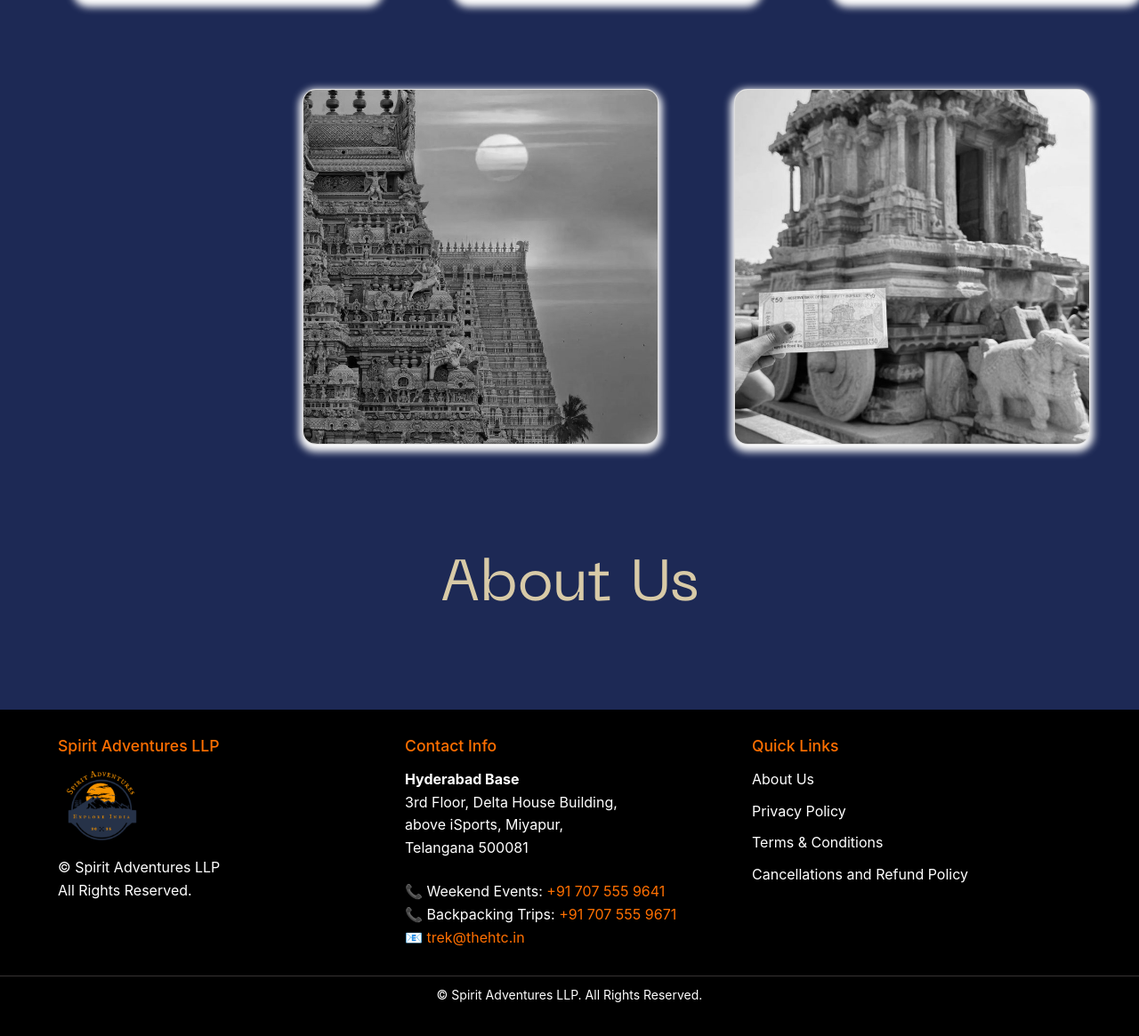
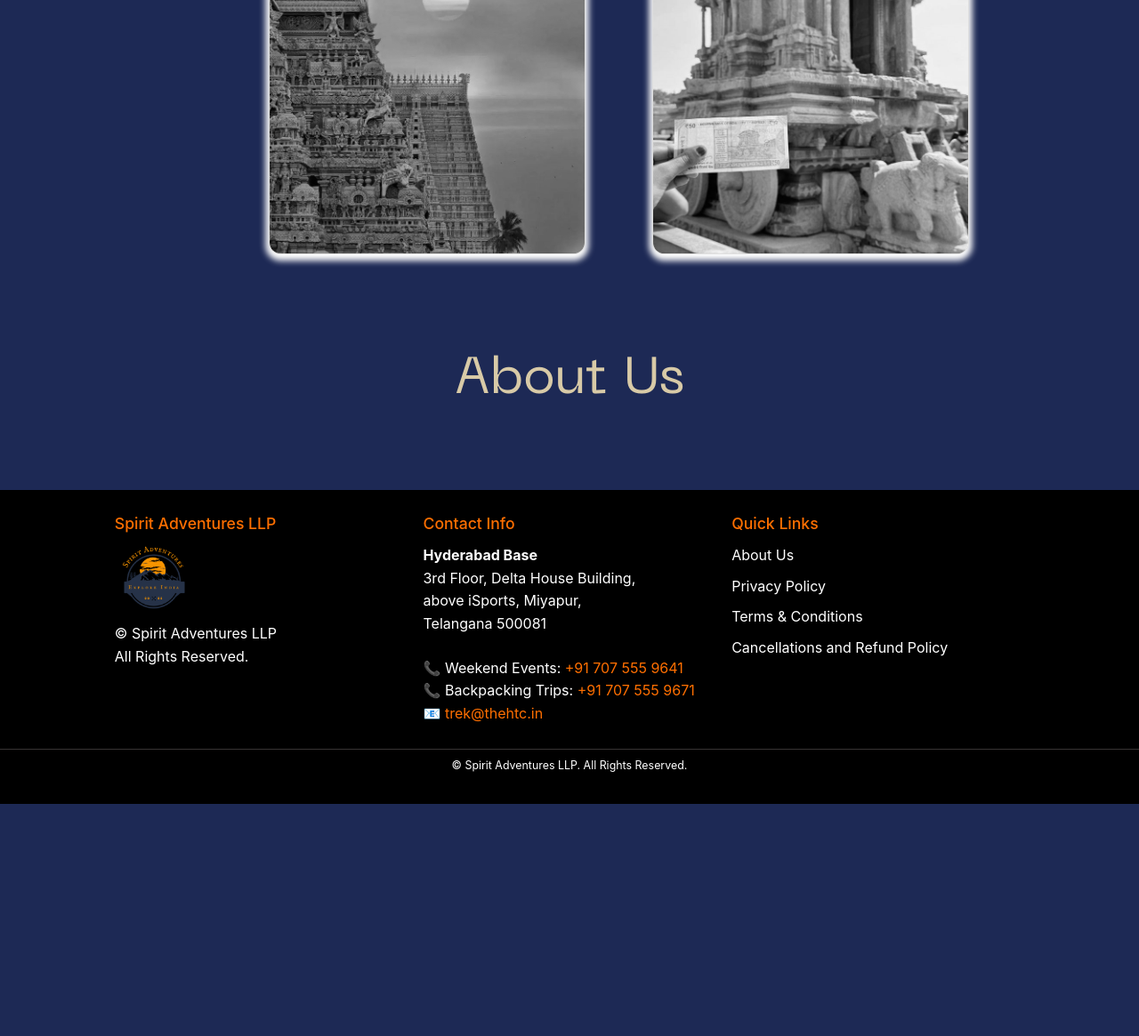
Before and after one commit to nagalakshmi1245/Spirit-Adventures, a Django app: page / in a window 1280 px wide; the page is wider, and only the part inside the window is pictured. Shown: the part 1423-2588 px from the top of that part at 89% size. After the commit the page ends 2327 px from the top of that part, so only its background shows below. Run offline with Django 5.2, Linux system fonts and the light colour scheme; some libraries are stand-ins or nearby versions.

Commit message:
Update home.css

```diff
--- a/spiritproject/static/css/home.css
+++ b/spiritproject/static/css/home.css
@@ -26,8 +26,8 @@ html{
     scroll-behavior: smooth;
 }
 *{
-    padding: 0%;
-    margin: 0px;
+    padding: 0;
+    margin: 0;
 }
 
 /* LOADING */
@@ -201,26 +201,26 @@ html{
 
 @keyframes navanime {
     from{
-        transform: translateX(0px);
+        transform: translateX(0vw);
     }
     to{
-        transform: translateY(90px);
+        transform: translateY(6.25vw);
     }
 }
 
 .items{
-    margin-left: 70px;
-    margin-top: -2px;
+    margin-left: 4.86vw;
+    margin-top: -0.14vw;
     color: white;
 }
 #logo_item{
-    margin-left: -770px;
+    margin-left: -53.47vw;
 }
 
 /* CATEGORIES */
 
 #cate_section{
-    margin-top: 800px;
+    margin-top: 55.56vw;
 }
 
 #categories_sec{
@@ -229,29 +229,29 @@ html{
 #categories_head{
     text-align: center;
     font-family:neuemachinaregular ;
-    font-size: 65px;
-    margin-bottom: 20px;
+    font-size: 4.51vw;
+    margin-bottom: 1.39vw;
     color: #D8CAA7 ;
 }
 
 #nextline_card{
-    margin-left: 340px;
+    margin-left: 23.61vw;
 }
 
 .card{
     position: relative;
-    width: 400px;
-    height: 400px;
+    width: 27.78vw;
+    height: 27.78vw;
     background: white;
-    border-radius: 15px;
+    border-radius: 1.04vw;
     overflow: hidden;
     /* box-shadow: 0 5px 15px red(0,0,0,0.2); */
-    box-shadow: 0 4px 8px 4px white;
+    box-shadow: 0vw 0.28vw 0.56vw 0.28vw white;
     transition: 0.5s;
     cursor: pointer;
-    margin-top: 60px;
-    margin-left: 85px;
-    margin-bottom: 40px;
+    margin-top: 4.17vw;
+    margin-left: 5.90vw;
+    margin-bottom: 2.78vw;
 
     animation: cardanime 1s ease forwards;
     opacity: 0;
@@ -326,9 +326,9 @@ html{
 #about_head{
     text-align: center;
     font-family:neuemachinaregular ;
-    font-size: 65px;
-    margin-top: 80px;
-    margin-bottom: 20px;
+    font-size: 4.51vw;
+    margin-top: 5.56vw;
+    margin-bottom: 1.39vw;
     color: #D8CAA7 ;
 }
 
@@ -338,27 +338,27 @@ html{
 .footer {
     background-color: #000;
     color: #fff;
-    padding: 20px 0;
-    margin-top: 100px;
+    padding: 1.39vw 0;
+    margin-top: 6.94vw;
 }
 
 .footer-container {
     display: flex;
     flex-wrap: wrap;
     justify-content: space-between;
-    max-width: 1200px;
+    max-width: 83.33vw;
     margin: 0 auto;
-    padding: 0 15px;
+    padding: 0 1.04vw;
 }
 
 .footer-section {
     flex: 1;
-    min-width: 200px;
-    margin: 10px;
+    min-width: 13.89vw;
+    margin: 0.69vw;
 }
 
 .footer-section h3 {
-    margin-bottom: 15px;
+    margin-bottom: 1.04vw;
     font-size: 1.1em;
     color: #ff6f00;
 }
@@ -372,7 +372,7 @@ html{
 }
 
 .footer-section ul li {
-    margin-bottom: 10px;
+    margin-bottom: 0.69vw;
 }
 
 .footer-section ul li a {
@@ -386,8 +386,8 @@ html{
 }
 
 .footer-logo {
-    width: 100px;
-    margin-bottom: 15px;
+    width: 6.94vw;
+    margin-bottom: 1.04vw;
 }
 
 .contact-section p a {
@@ -401,30 +401,30 @@ html{
 
 .footer-bottom {
     text-align: center;
-    margin-top: 20px;
-    border-top: 1px solid #373333;
-    padding-top: 10px;
-    font-size: 14px;
+    margin-top: 1.39vw;
+    border-top: 0.0694vw solid #373333;
+    padding-top: 0.69vw;
+    font-size: 0.97vw;
 }
 
 /* Responsive Design */
 
-@media (max-width: 1024px) {
+/* @media (max-width: 1024px) {
     .footer-container {
         flex-wrap: nowrap;
-        /* Prevent line breaks */
+
         justify-content: space-between;
     }
 
     .footer-section {
         flex: 1 1 30%;
-        /* Ensure sections are evenly spaced side-by-side */
+
         margin: 10px;
     }
-}
+} */
 
 /* 768px (Small tablets and large phones) */
-@media (max-width: 768px) {
+/* @media (max-width: 768px) {
     .footer-container {
         flex-direction: column;
         align-items: center;
```
Also changed, not shown: other parts of spiritproject/static/css/home.css (+33 -33 lines).
